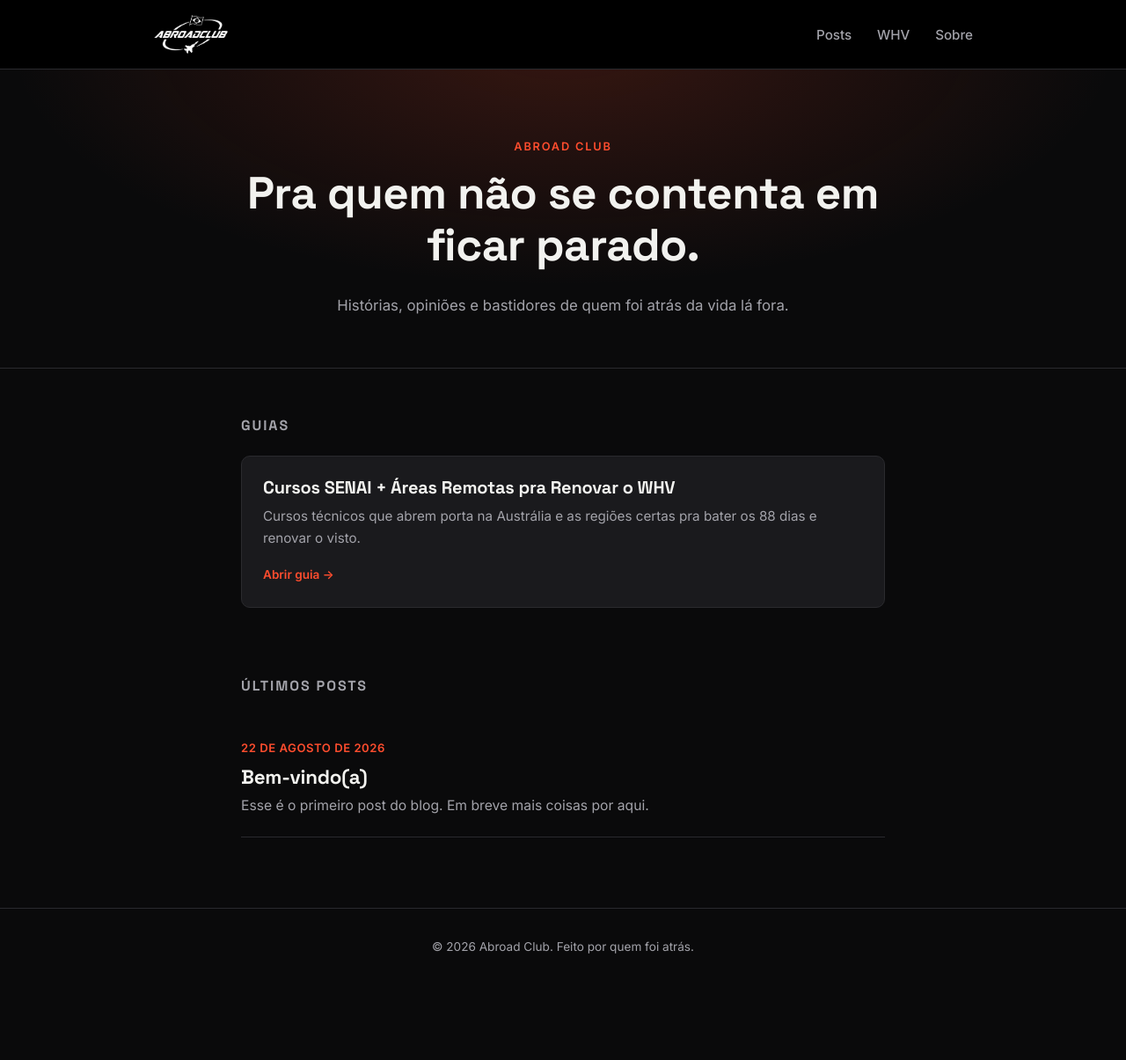
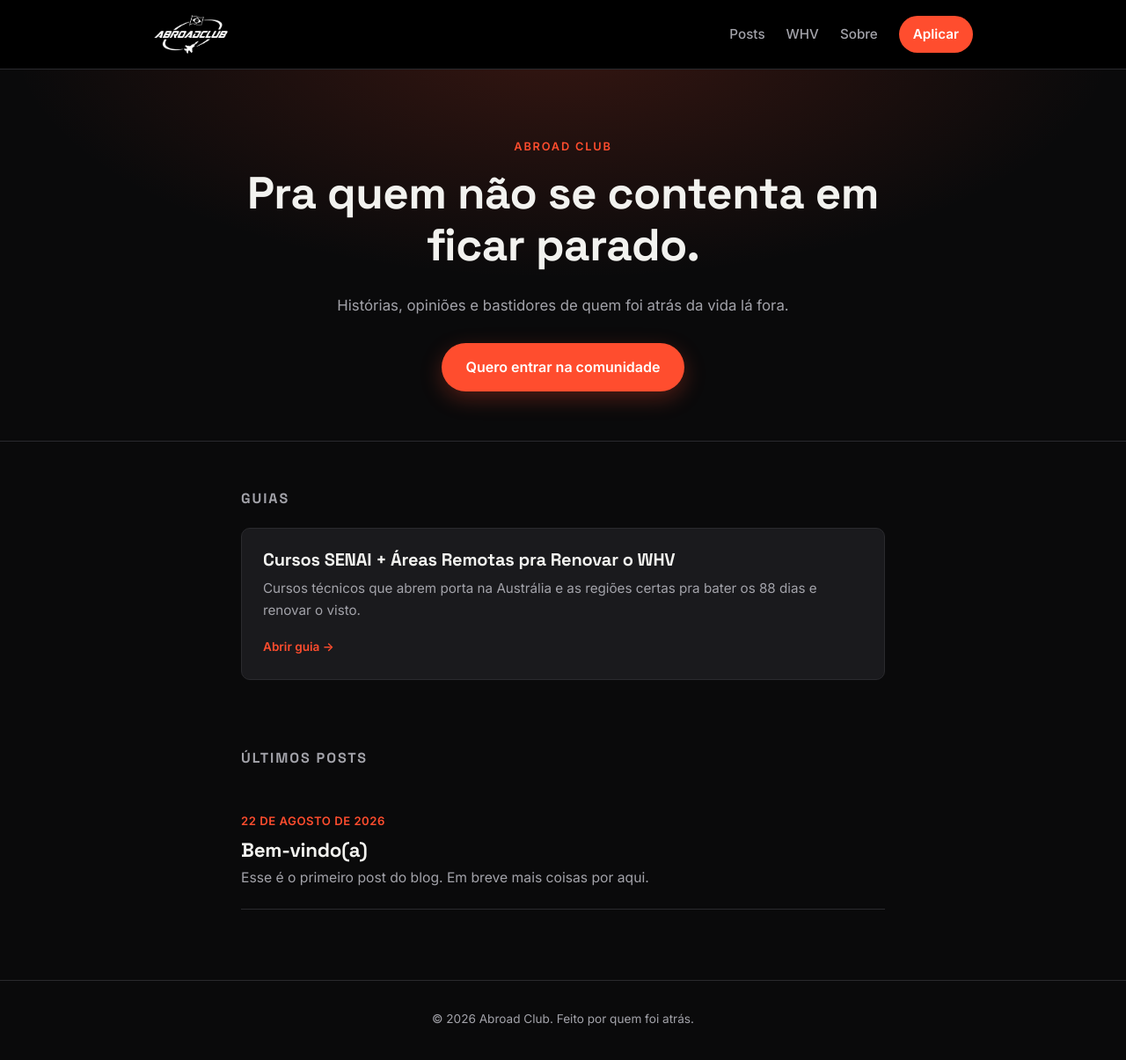
Before and after one commit to abroadclub/abroadclub.github.io, a Jekyll site: the page built from index.md, in a window 1280 px wide and 1212 px high. Shown: the top 1205 px of the window at 88% size. Built offline with Jekyll 4.4.1, drawn with Linux system fonts in a browser that asks for light colours.

Commit message:
Adiciona pagina de aplicacao com formulario Tally embutido + CTA

```diff
--- a/_includes/head.html
+++ b/_includes/head.html
@@ -8,3 +8,4 @@
 <link rel="stylesheet" href="{{ '/assets/css/main.css' | relative_url }}">
 {% if site.favicon %}<link rel="icon" href="{{ site.favicon | relative_url }}">{% endif %}
 {% feed_meta %}
+{% if page.tally %}<script async src="https://tally.so/widgets/embed.js"></script>{% endif %}
--- a/_includes/header.html
+++ b/_includes/header.html
@@ -11,6 +11,7 @@
       <a href="{{ '/' | relative_url }}">Posts</a>
       <a href="{{ '/whv/' | relative_url }}">WHV</a>
       <a href="{{ '/sobre/' | relative_url }}">Sobre</a>
+      <a href="{{ '/aplicar/' | relative_url }}" class="nav-cta">Aplicar</a>
     </nav>
   </div>
 </header>
--- a/_layouts/home.html
+++ b/_layouts/home.html
@@ -6,6 +6,7 @@
     <span class="eyebrow">Abroad Club</span>
     <h1>{{ site.tagline }}</h1>
     <p>{{ site.description }}</p>
+    <a class="btn-cta" href="{{ '/aplicar/' | relative_url }}">Quero entrar na comunidade</a>
   </div>
 </section>
 
--- a/assets/css/main.css
+++ b/assets/css/main.css
@@ -60,8 +60,14 @@
   display: flex;
   align-items: center;
   justify-content: space-between;
+  gap: 12px;
   padding-top: 16px;
   padding-bottom: 16px;
+}
+
+.site-nav {
+  display: flex;
+  align-items: center;
 }
 
 .logo-block {
@@ -93,6 +99,20 @@
 }
 
 .site-nav a:hover { color: var(--text); text-decoration: none; }
+
+.site-nav .nav-cta {
+  color: #fff;
+  background: var(--accent);
+  padding: 8px 16px;
+  border-radius: 999px;
+  font-weight: 600;
+}
+
+.site-nav .nav-cta:hover {
+  color: #fff;
+  background: var(--accent-2);
+  text-decoration: none;
+}
 
 /* ---- Hero ---- */
 .hero {
@@ -126,6 +146,24 @@
   font-size: 1.05rem;
   max-width: 560px;
   margin: 16px auto 0;
+}
+
+.btn-cta {
+  display: inline-block;
+  margin-top: 28px;
+  padding: 14px 28px;
+  background: var(--accent);
+  color: #fff;
+  font-weight: 600;
+  font-size: 1rem;
+  border-radius: 999px;
+  box-shadow: 0 8px 24px rgba(255, 77, 46, 0.28);
+}
+
+.btn-cta:hover {
+  background: var(--accent-2);
+  color: #fff;
+  text-decoration: none;
 }
 
 /* ---- Posts list ---- */
@@ -254,6 +292,14 @@
 .article-body img {
   border-radius: var(--radius);
   margin: 1.6em 0;
+}
+
+.tally-embed {
+  margin: 1.6em 0 0;
+}
+
+.tally-embed iframe {
+  display: block;
 }
 
 .back-link {
@@ -387,7 +433,11 @@
 
 @media (max-width: 480px) {
   .site-header .wrap { padding-top: 12px; padding-bottom: 12px; }
+  .logo-block img { height: 36px; }
+  .site-nav a { margin-left: 12px; font-size: 0.86rem; }
+  .site-nav .nav-cta { padding: 7px 12px; }
   .hero { padding: 56px 0 40px; }
+  .btn-cta { padding: 13px 22px; font-size: 0.95rem; }
   .article-header { padding: 40px 0 20px; }
   .article-body table { min-width: 540px; font-size: 0.84rem; }
   .article-body thead th,
```
Also changed, not shown: aplicar.md (added, +12 -0 lines).
